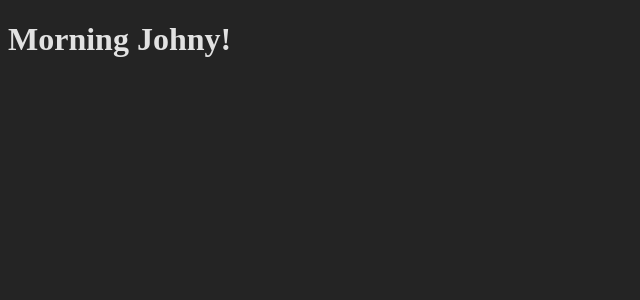
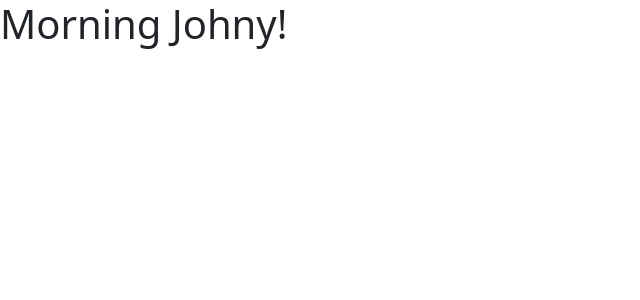
Before and after one commit to NateAra/GameFinder, a React (Vite) app in the folder game-finder/: page / in a window 1280 px wide. Shown: the top 300 px of the page, without its empty margins (0-640 px from the left). Built offline with nearby package versions, Linux system fonts and the light colour scheme.

Commit message:
imported bootstrap to main.tsx

```diff
--- a/game-finder/src/index.css
+++ /dev/null
@@ -1,5 +0,0 @@
-:root {
-  color-scheme: light dark;
-  color: rgba(255, 255, 255, 0.87);
-  background-color: #242424;
-}
--- a/game-finder/src/main.tsx
+++ b/game-finder/src/main.tsx
@@ -1,7 +1,7 @@
 import React from 'react'
 import ReactDOM from 'react-dom/client'
 import App from './App.tsx'
-import './index.css'
+import 'bootstrap/dist/css/bootstrap.css'
 
 ReactDOM.createRoot(document.getElementById('root') as HTMLElement).render(
   <React.StrictMode>
```
